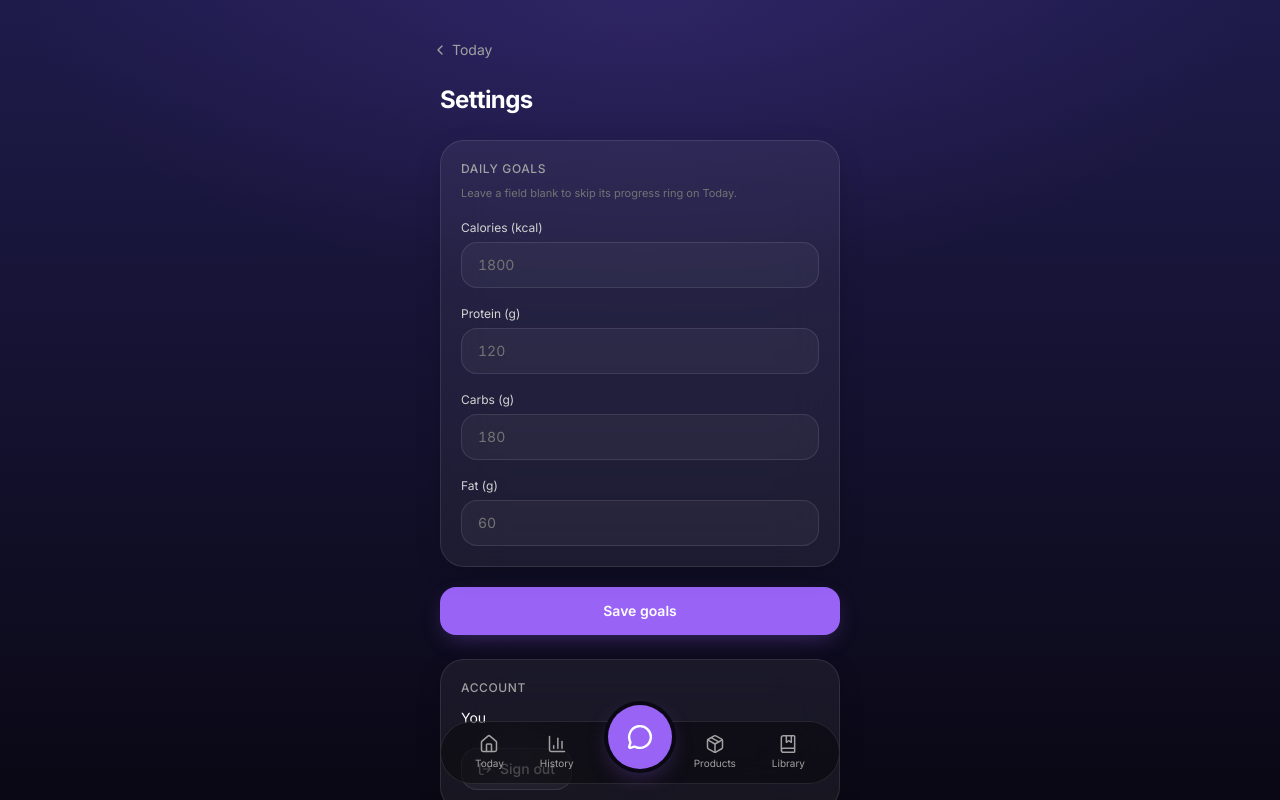
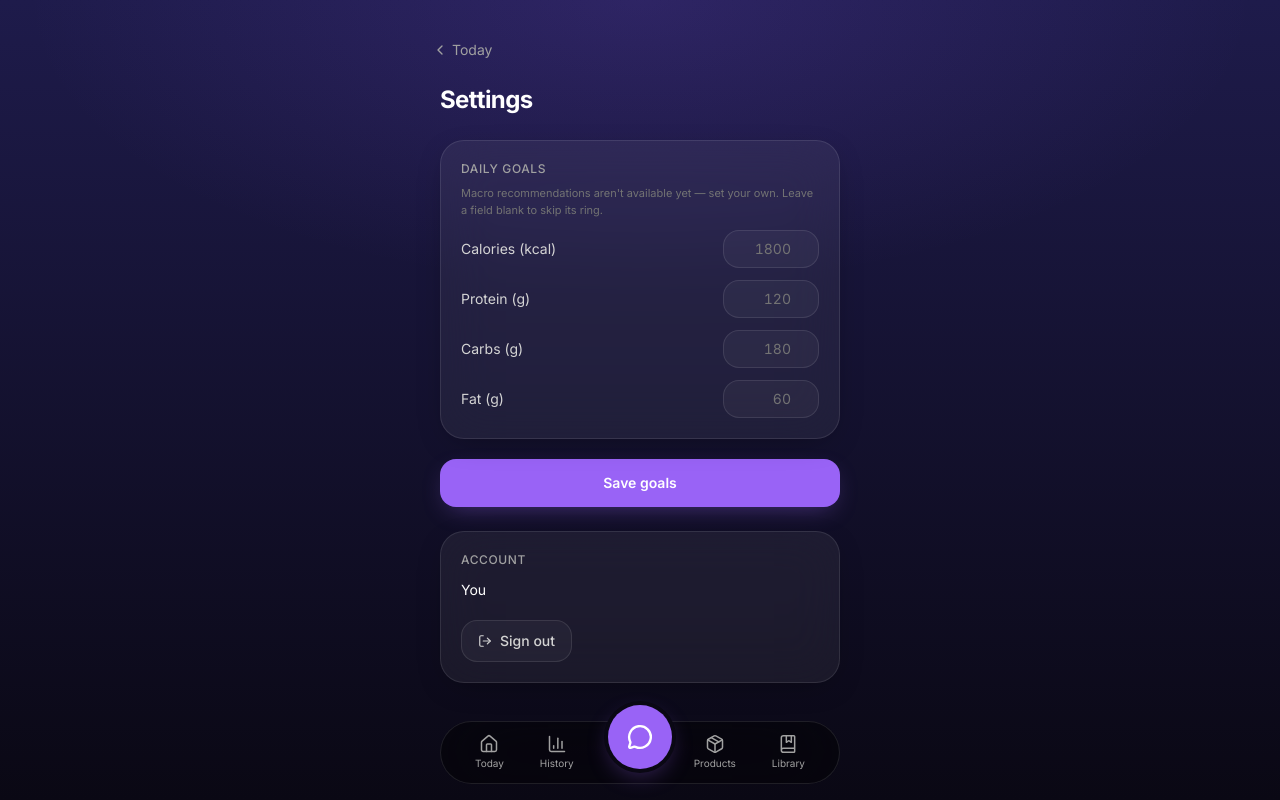
Before and after one commit to valentinalorcap/klara-app, a Next.js app: page /settings in a window 1280 px wide. Built offline with nearby package versions, Linux system fonts and the light colour scheme; no server answers; the database is empty; sample sign-in values are in the browser's storage.

Commit message:
polish(goals): row layout for goal fields + clarify macros aren't recommended

```diff
--- a/src/components/GoalsForm.tsx
+++ b/src/components/GoalsForm.tsx
@@ -28,7 +28,8 @@ export function GoalsForm({
       <GlassCard className="space-y-3 p-5">
         <p className="text-xs font-medium tracking-wider text-neutral-400 uppercase">Daily goals</p>
         <p className="-mt-1 text-[11px] text-neutral-500">
-          Leave a field blank to skip its progress ring on Today.
+          Macro recommendations aren&apos;t available yet — set your own. Leave a field blank to
+          skip its ring.
         </p>
         <Field
           label="Calories (kcal)"
@@ -91,21 +92,24 @@ function Field({
   error?: string;
 }) {
   return (
-    <label className="block">
-      <span className="text-xs text-neutral-300">{label}</span>
+    <div>
+      <label className="flex items-center justify-between gap-3">
+        <span className="text-sm text-neutral-300">{label}</span>
         <input
           name={name}
           type="number"
           step="1"
           inputMode="decimal"
           defaultValue={initial ?? ''}
+          onFocus={(e) => e.target.select()}
           placeholder={placeholder}
-        className={`mt-1 block w-full rounded-2xl border bg-white/[0.04] px-4 py-3 text-sm text-white tabular-nums transition placeholder:text-neutral-500 focus:bg-white/[0.08] focus:ring-2 focus:ring-[var(--accent)]/60 focus:outline-none ${
+          className={`w-24 rounded-2xl border bg-white/[0.04] px-3 py-2 text-right text-sm text-white tabular-nums transition placeholder:text-neutral-500 focus:bg-white/[0.08] focus:ring-2 focus:ring-[var(--accent)]/60 focus:outline-none ${
             error ? 'border-[var(--danger)]/60' : 'border-white/10'
           }`}
           aria-invalid={Boolean(error)}
         />
-      {error ? <p className="mt-1.5 text-xs text-[var(--danger)]">{error}</p> : null}
       </label>
+      {error ? <p className="mt-1 text-right text-xs text-[var(--danger)]">{error}</p> : null}
+    </div>
   );
 }
```
Lines whose indentation alone changed are shown as unchanged.
